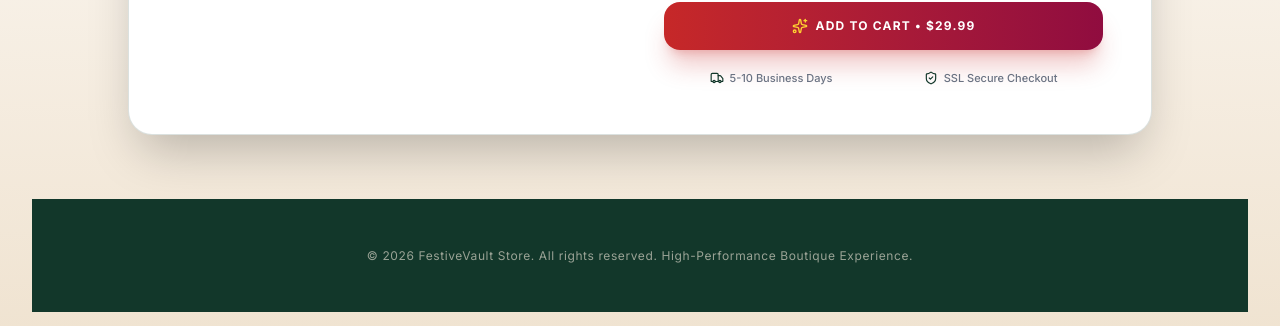
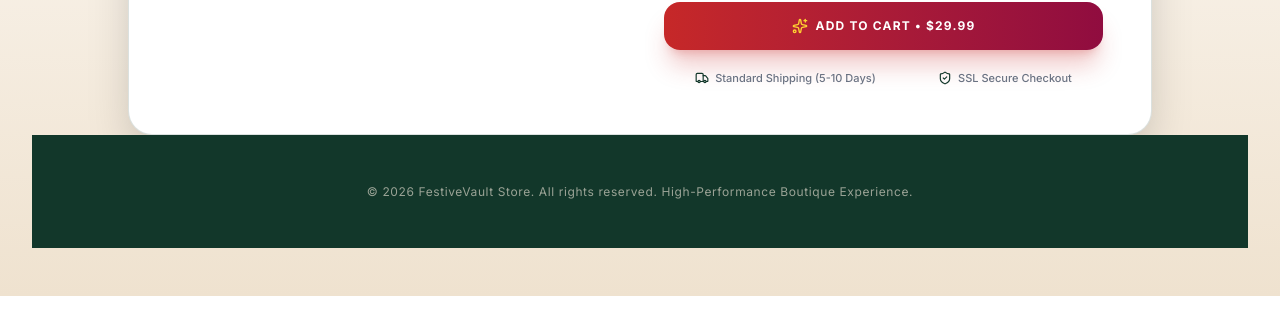
Before and after one commit to salimsalonn-art/printondemand, a Next.js app: page /product/1 in a window 1280 px wide. Shown: the part 626-952 px from the top of the page. After the commit the page ends 922 px from the top, so only its background shows below. Built offline with nearby package versions, Linux system fonts and the light colour scheme; a web font is replaced by a local one.

Commit message:
Fix dynamic route prerender with generateStaticParams

```diff
--- a/app/product/[id]/page.tsx
+++ b/app/product/[id]/page.tsx
@@ -47,6 +47,12 @@ const PRODUCTS = [
     description: "Ultra-slim fast-charging magnetic power bank decorated with gold-embossed winter holiday artwork."
   }
 ];
+
+export async function generateStaticParams() {
+  return PRODUCTS.map((product) => ({
+    id: product.id.toString(),
+  }));
+}
 
 export default function ProductPage({ params }: { params: Promise<{ id: string }> }) {
   const resolvedParams = use(params);
@@ -158,7 +164,7 @@ export default function ProductPage({ params }: { params: Promise<{ id: string }
               </button>
 
               <div className="mt-5 flex items-center justify-around text-[11px] text-gray-500 font-medium">
-                <span className="flex items-center gap-1.5"><Truck className="w-3.5 h-3.5 text-[#12372A]" />  5-10 Business Days</span>
+                <span className="flex items-center gap-1.5"><Truck className="w-3.5 h-3.5 text-[#12372A]" /> Standard Shipping (5-10 Days)</span>
                 <span className="flex items-center gap-1.5"><ShieldCheck className="w-3.5 h-3.5 text-[#12372A]" /> SSL Secure Checkout</span>
               </div>
             </div>
@@ -166,7 +172,7 @@ export default function ProductPage({ params }: { params: Promise<{ id: string }
         </div>
       </div>
 
-      <footer className="bg-[#12372A] border-t border-[#12372A]/20 py-12 text-center text-[#F5EBDD]/60 text-xs tracking-wider mt-16">
+      <footer className="bg-[#12372A] border-t border-[#12372A]/20 py-12 text-center text-[#F5EBDD]/60 text-xs tracking-wider">
         <p>&copy; 2026 FestiveVault Store. All rights reserved. High-Performance Boutique Experience.</p>
       </footer>
     </div>
```
